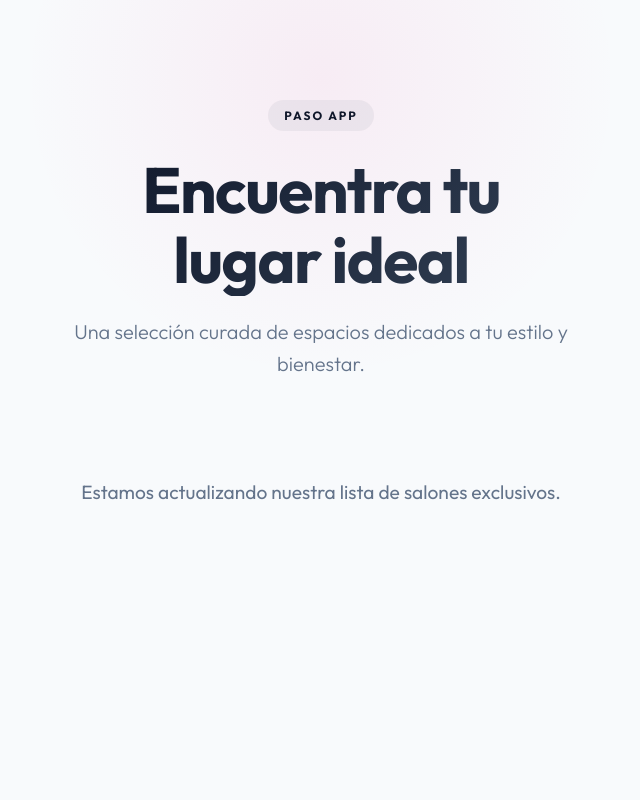
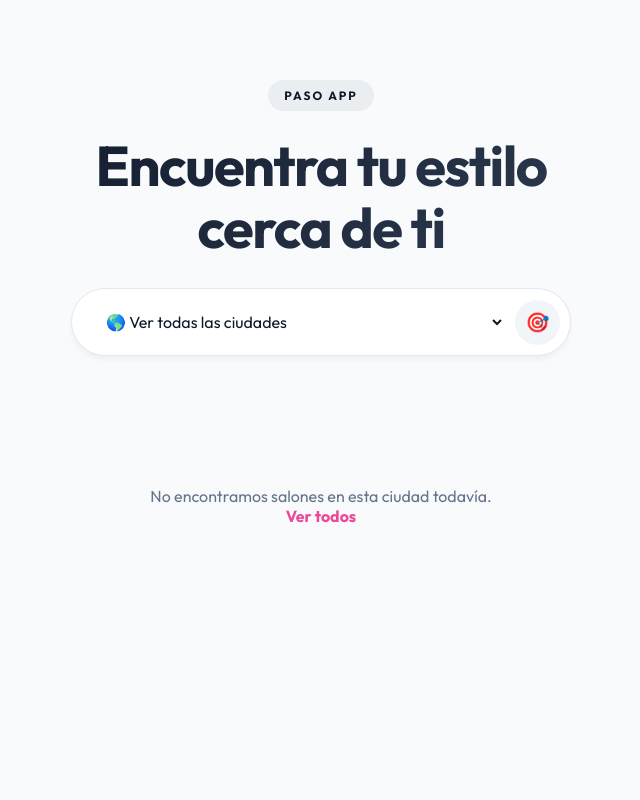
Before and after one commit to juanpablosierraorjuela-bit/CitasPeluqueria-Backend, a Django app: template salon/templates/salon/index.html in a window 1280 px wide. Shown: the whole page, without its empty margins (319-959 px from the left). Run offline with Django 3.2, Linux system fonts and the light colour scheme; the template is opened without the code that fills it, so the values that code supplies are empty.

Commit message:
Update index.html

```diff
--- a/salon/templates/salon/index.html
+++ b/salon/templates/salon/index.html
@@ -4,32 +4,21 @@
 <head>
     <meta charset="UTF-8">
     <meta name="viewport" content="width=device-width, initial-scale=1.0">
-    <title>PASO | Colección de Estilos</title>
-    <!-- Fuente 'Outfit' para un look moderno y geométrico -->
+    <title>PASO | Reserva tu Estilo</title>
     <link href="https://fonts.googleapis.com/css2?family=Outfit:wght@300;400;500;700&display=swap" rel="stylesheet">
-
     <style>
         :root {
-            /* Paleta de Colores Exclusiva */
             --bg-color: #f8fafc;
             --text-dark: #0f172a;
             --text-gray: #64748b;
             --card-bg: #ffffff;
-
-            /* Degradados sutiles y modernos */
             --primary-gradient: linear-gradient(135deg, #0f172a 0%, #334155 100%);
-            --accent-gradient: linear-gradient(90deg, #ec4899 0%, #8b5cf6 100%); /* Rosa a Violeta */
-
-            /* Sombras sofisticadas */
+            --accent-gradient: linear-gradient(90deg, #ec4899 0%, #8b5cf6 100%);
             --shadow-sm: 0 4px 6px -1px rgba(0, 0, 0, 0.05);
-            --shadow-hover: 0 20px 25px -5px rgba(0, 0, 0, 0.1), 0 10px 10px -5px rgba(0, 0, 0, 0.04);
+            --shadow-hover: 0 20px 25px -5px rgba(0, 0, 0, 0.1);
         }
 
-        * {
-            margin: 0;
-            padding: 0;
-            box-sizing: border-box;
-        }
+        * { margin: 0; padding: 0; box-sizing: border-box; }
 
         body {
             font-family: 'Outfit', sans-serif;
@@ -41,26 +30,12 @@
             align-items: center;
         }
 
-        /* --- HERO SECTION (ENCABEZADO) --- */
+        /* --- HERO SECTION --- */
         header {
             text-align: center;
-            padding: 100px 20px 60px;
+            padding: 80px 20px 40px;
             max-width: 900px;
-            position: relative;
-        }
-
-        /* Fondo decorativo muy sutil (Glow) */
-        header::before {
-            content: '';
-            position: absolute;
-            top: -50%;
-            left: 50%;
-            transform: translateX(-50%);
-            width: 600px;
-            height: 600px;
-            background: radial-gradient(circle, rgba(236, 72, 153, 0.08) 0%, rgba(248, 250, 252, 0) 70%);
-            z-index: -1;
-            pointer-events: none;
+            width: 100%;
         }
 
         .brand-badge {
@@ -77,7 +52,7 @@
         }
 
         .header-title {
-            font-size: 4rem; /* Título grande e impactante */
+            font-size: 3.5rem;
             font-weight: 700;
             line-height: 1.1;
             margin-bottom: 20px;
@@ -87,20 +62,55 @@
             letter-spacing: -1.5px;
         }
 
-        .header-subtitle {
-            font-size: 1.25rem;
-            color: var(--text-gray);
-            font-weight: 300;
+        /* --- BARRAS DE BÚSQUEDA Y FILTRO --- */
+        .search-container {
+            background: white;
+            padding: 10px;
+            border-radius: 50px;
+            box-shadow: var(--shadow-sm);
+            display: flex;
+            gap: 10px;
             max-width: 500px;
-            margin: 0 auto;
-            line-height: 1.6;
+            margin: 30px auto 50px;
+            border: 1px solid #e2e8f0;
+            align-items: center;
         }
 
-        /* --- GRID & CARDS --- */
+        .city-select {
+            flex: 1;
+            border: none;
+            padding: 12px 20px;
+            font-size: 1rem;
+            border-radius: 40px;
+            font-family: inherit;
+            color: var(--text-dark);
+            background: transparent;
+            cursor: pointer;
+            outline: none;
+        }
+
+        .btn-geo {
+            background: #f1f5f9;
+            border: none;
+            width: 45px;
+            height: 45px;
+            border-radius: 50%;
+            cursor: pointer;
+            display: flex;
+            align-items: center;
+            justify-content: center;
+            font-size: 1.2rem;
+            transition: 0.2s;
+            color: var(--text-dark);
+        }
+
+        .btn-geo:hover { background: #e2e8f0; color: #ec4899; }
+
+        /* --- GRID --- */
         .salon-grid {
             display: grid;
-            grid-template-columns: repeat(auto-fill, minmax(320px, 1fr));
-            gap: 40px;
+            grid-template-columns: repeat(auto-fill, minmax(300px, 1fr));
+            gap: 30px;
             max-width: 1200px;
             width: 100%;
             padding: 0 40px 100px;
@@ -198,44 +180,96 @@
 
     <header>
         <span class="brand-badge">PASO APP</span>
-        <h1 class="header-title">Encuentra tu<br>lugar ideal</h1>
-        <p class="header-subtitle">Una selección curada de espacios dedicados a tu estilo y bienestar.</p>
+        <h1 class="header-title">Encuentra tu estilo<br>cerca de ti</h1>
+
+        <!-- BUSCADOR INTELIGENTE -->
+        <div class="search-container">
+            <select id="city-selector" class="city-select" onchange="filtrarCiudad(this.value)">
+                <option value="">🌎 Ver todas las ciudades</option>
+                {% for c in ciudades %}
+                    <option value="{{ c }}" {% if c == ciudad_actual %}selected{% endif %}>📍 {{ c }}</option>
+                {% endfor %}
+            </select>
+
+            <button class="btn-geo" onclick="usarMiUbicacion()" title="Usar mi ubicación actual">
+                🎯
+            </button>
+        </div>
     </header>
 
     <div class="salon-grid">
         {% for p in peluquerias %}
             <a href="{% url 'agendar_cita' p.slug %}" class="salon-card">
                 <div class="salon-content">
+                    <span class="salon-city">{{ p.ciudad }}</span>
                     <h2 class="salon-name">{{ p.nombre_visible }}</h2>
 
                     {% if p.direccion %}
-                        <div class="info-row">
-                            <!-- Símbolo de texto limpio en lugar de icono FontAwesome -->
-                            <span>📍</span> {{ p.direccion }}
-                        </div>
-                    {% else %}
-                         <div class="info-row">
-                            <span>📍</span> Ubicación exclusiva
-                        </div>
-                    {% endif %}
-
-                    {% if p.telefono %}
-                        <div class="info-row">
-                            <span>📞</span> {{ p.telefono }}
-                        </div>
+                        <div class="info-row"><span>📍</span> {{ p.direccion }}</div>
                     {% endif %}
                 </div>
 
                 <div class="action-link">
-                    Reservar Cita <span>&rarr;</span>
+                    Reservar <span>&rarr;</span>
                 </div>
             </a>
         {% empty %}
             <div style="grid-column: 1 / -1; text-align: center; padding: 40px;">
-                <p style="color: var(--text-gray); font-size: 1.2rem;">Estamos actualizando nuestra lista de salones exclusivos.</p>
+                <p style="color: var(--text-gray);">No encontramos salones en esta ciudad todavía.</p>
+                <a href="/" style="color: #ec4899; text-decoration: none; font-weight: 600;">Ver todos</a>
             </div>
         {% endfor %}
     </div>
 
+    <script>
+        function filtrarCiudad(ciudad) {
+            if (ciudad) {
+                window.location.href = `/?ciudad=${ciudad}`;
+            } else {
+                window.location.href = `/`;
+            }
+        }
+
+        function usarMiUbicacion() {
+            const btn = document.querySelector('.btn-geo');
+            btn.innerHTML = '⏳'; // Indicador de carga
+
+            if (!navigator.geolocation) {
+                alert("Tu navegador no soporta geolocalización.");
+                btn.innerHTML = '🎯';
+                return;
+            }
+
+            navigator.geolocation.getCurrentPosition(async (position) => {
+                const lat = position.coords.latitude;
+                const lon = position.coords.longitude;
+
+                try {
+                    // Usamos la API gratuita de OpenStreetMap para saber la ciudad
+                    const response = await fetch(`https://nominatim.openstreetmap.org/reverse?format=json&lat=${lat}&lon=${lon}`);
+                    const data = await response.json();
+
+                    // Buscamos el nombre de la ciudad/municipio en la respuesta
+                    const ciudadDetectada = data.address.city || data.address.town || data.address.village;
+
+                    if (ciudadDetectada) {
+                        // Redirigimos al filtro con la ciudad detectada
+                        window.location.href = `/?ciudad=${ciudadDetectada}`;
+                    } else {
+                        alert("No pudimos detectar tu ciudad exacta.");
+                    }
+                } catch (error) {
+                    console.error(error);
+                    alert("Error al obtener tu ubicación.");
+                } finally {
+                    btn.innerHTML = '🎯';
+                }
+            }, () => {
+                alert("No pudimos acceder a tu ubicación. Verifica los permisos.");
+                btn.innerHTML = '🎯';
+            });
+        }
+    </script>
+
 </body>
 </html>
```
Also changed, not shown: other parts of salon/templates/salon/index.html (+30 -58 lines).
